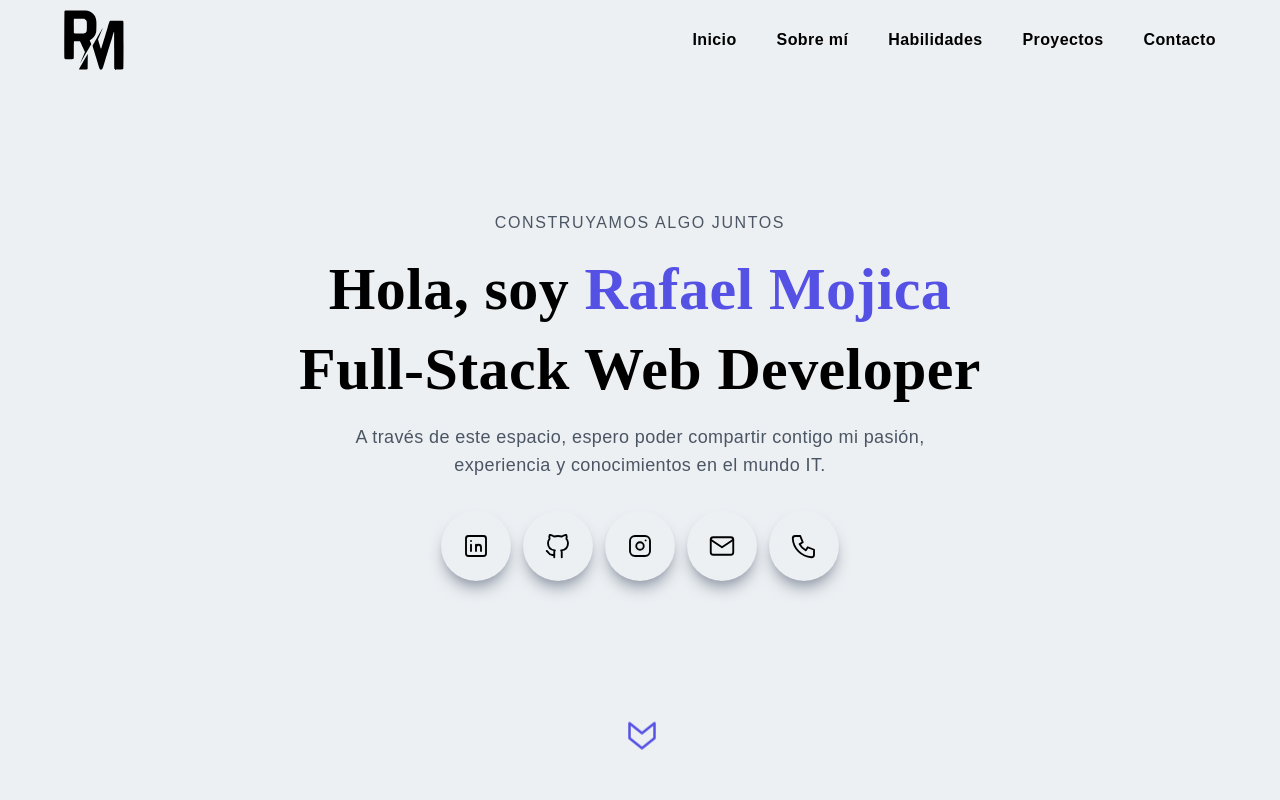
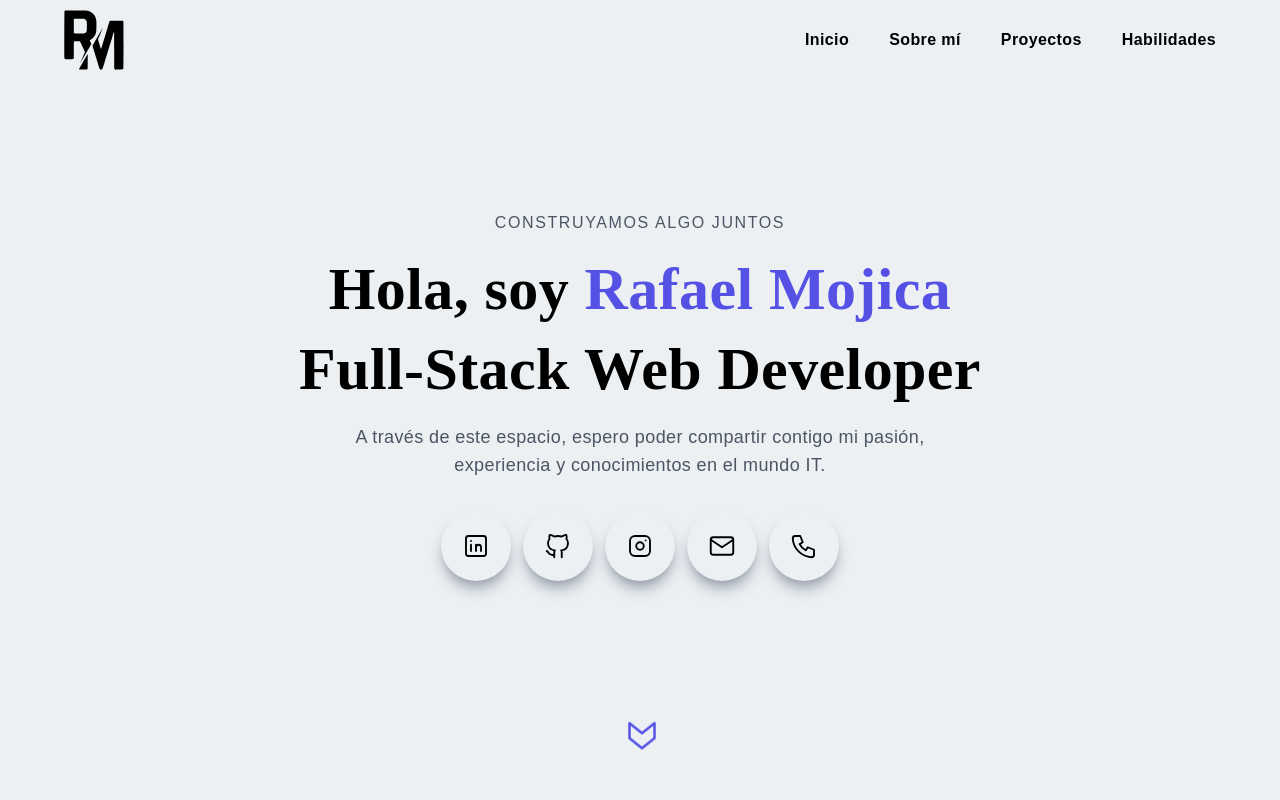
Before and after one commit to RafaMojica/Portfolio-Rafael-Mojica, a Next.js app: page / in a window 1280 px wide. Shown: the top 800 px of the page. Built offline with nearby package versions, Linux system fonts and the light colour scheme.

Commit message:
feat: change name nav

```diff
--- a/src/components/Header.tsx
+++ b/src/components/Header.tsx
@@ -36,13 +36,10 @@ const Navbar = () => {
               <Link href="/#about">Sobre mí</Link>
             </li>
             <li className="relative before:block before:h-[2px] before:bg-secondary before:absolute before:w-full before:-bottom-1 before:origin-bottom-right before:transition before:duration-300 before:scale-x-0 before:ease-in-out hover:before:origin-bottom-left hover:before:scale-x-100 hover:text-secondary">
-              <Link href="/#skills">Habilidades</Link>
-            </li>
-            <li className="relative before:block before:h-[2px] before:bg-secondary before:absolute before:w-full before:-bottom-1 before:origin-bottom-right before:transition before:duration-300 before:scale-x-0 before:ease-in-out hover:before:origin-bottom-left hover:before:scale-x-100 hover:text-secondary">
               <Link href="/#projects">Proyectos</Link>
             </li>
             <li className="relative before:block before:h-[2px] before:bg-secondary before:absolute before:w-full before:-bottom-1 before:origin-bottom-right before:transition before:duration-300 before:scale-x-0 before:ease-in-out hover:before:origin-bottom-left hover:before:scale-x-100 hover:text-secondary">
-              <Link href="/#contact">Contacto</Link>
+              <Link href="/#skills">Habilidades</Link>
             </li>
           </ul>
           <div className="md:hidden" onClick={handleNav}>
@@ -91,18 +88,13 @@ const Navbar = () => {
                 </Link>
               </li>
               <li>
-                <Link onClick={() => setNav(false)} href="/#skills">
-                  Habilidades
-                </Link>
-              </li>
-              <li>
                 <Link onClick={() => setNav(false)} href="/#projects">
                   Proyectos
                 </Link>
               </li>
               <li>
-                <Link onClick={() => setNav(false)} href="/#contact">
-                  Contacto
+                <Link onClick={() => setNav(false)} href="/#skills">
+                  Habilidades
                 </Link>
               </li>
             </ul>
```
